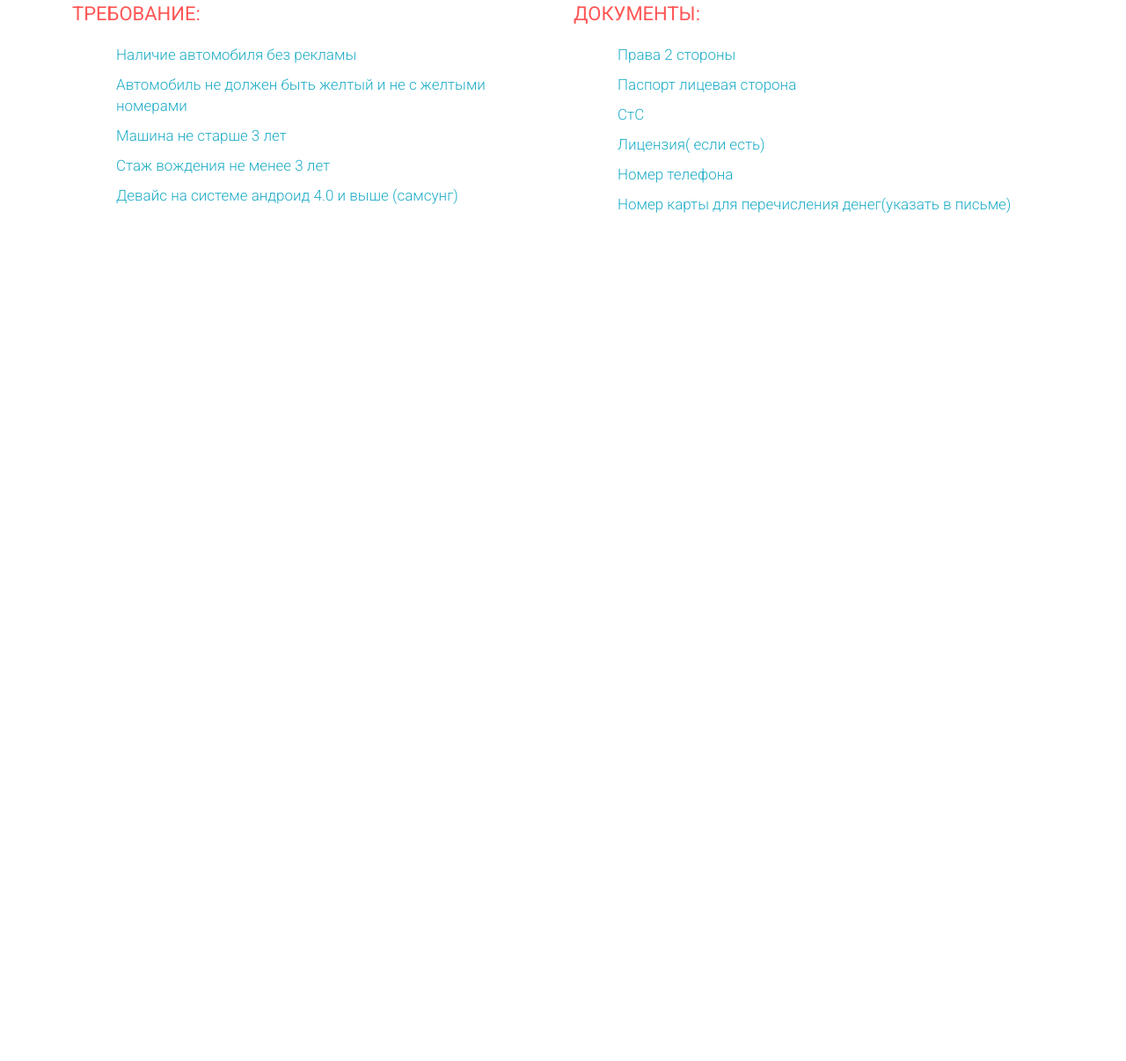
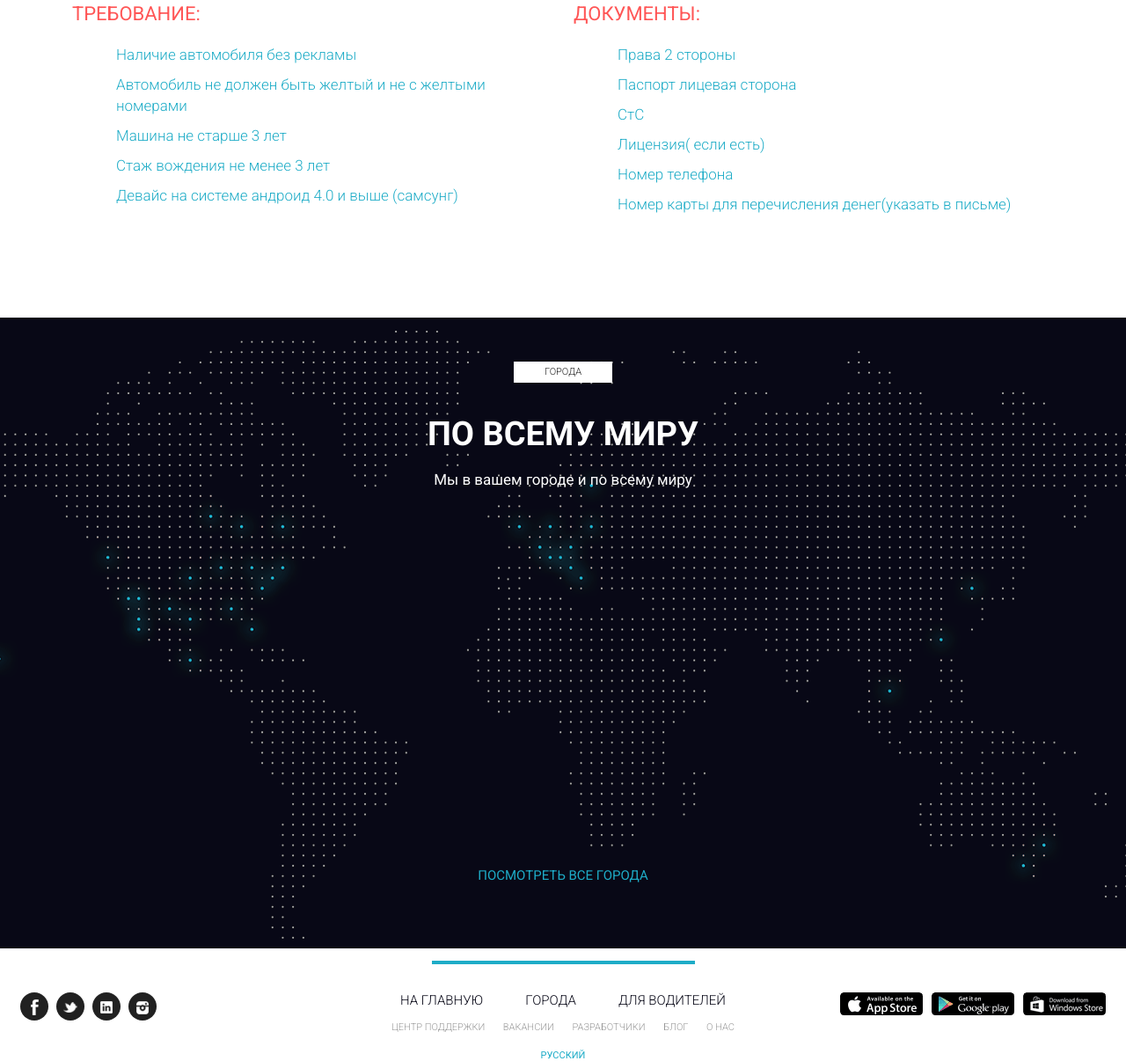
Before and after one commit to Wladekson/Uber, a plain HTML site: page index.html in a window 1280 px wide. Shown: the part 4218-5424 px from the top of the page at 88% size. Before the commit the page ends 4579 px from the top, so only its background shows below. Drawn offline with Linux system fonts and the light colour scheme.

Commit message:
footer added

```diff
--- a/index.html
+++ b/index.html
@@ -266,6 +266,56 @@
 			</div>
 		</div>
 	</section>
+	<section class="towns">
+		<div class="container">
+			<div class="label label_white">города</div>
+			<h2 class="title title_white">По всему миру</h2>
+			<div class="subtitle subtitle_white">Мы в вашем городе и по всему миру</div>
+			<a class='towns_link' href="#">посмотреть все города</a>
+		</div>
+	</section>
+	<footer>
+		<div class="footer_separator">
+		</div>
+		<div class="footer_wrapper">
+			<div class="footer_social">
+				<div class="footer_social_item">
+					<a href="#"><img src="icons/social/fb_icon.png" alt=""></a>
+				</div>
+				<div class="footer_social_item">
+					<a href="#"><img src="icons/social/twit_icon.png" alt=""></a>
+				</div>
+				<div class="footer_social_item">
+					<a href="#"><img src="icons/social/in_icon.png" alt=""></a>
+				</div>
+				<div class="footer_social_item">
+					<a href="#"><img src="icons/social/inst_icon.png" alt=""></a>
+				</div>
+
+			</div>
+			<div class="footer_links">
+				<div class="footer_links_main">
+					<a href="#">на главную</a>
+					<a href="#">города</a>
+					<a href="#">для водителей</a>
+				</div>
+				<div class="footer_links_sub">
+					<a href="#">центр поддержки</a>
+					<a href="#">вакансии</a>
+					<a href="#">разработчики</a>
+					<a href="#">блог</a>
+					<a href="#">о нас</a>
+				</div>
+				<div class="footer_links_lang">русский</div>
+			</div>
+			<div class="footer_stores">
+				<a class="footer_stores_img href="#"><img " src="icons/store/appstore_btn.png" alt=""></a>
+				<a class="footer_stores_img href="#"><img src="icons/store/gplay_btn.png" alt=""></a>
+				<a class="footer_stores_img href="#"><img src="icons/store/winstore_btn.png" alt=""></a>
+				<i></i>
+			</div>
+		</div>
+	</footer>
 
 
 
--- a/sass/style.sass
+++ b/sass/style.sass
@@ -41,9 +41,9 @@ nav
 		font-weight: 300
 		line-height: 20px
 		text-decoration: none
-
-	&:hover
-		text-decoration: underline
+		&:hover
+			text-decoration: underline
+			color: $white_color
 
 	&_item
 		padding-right: 28px
@@ -364,3 +364,112 @@ nav
 		font-weight: 300
 		line-height: 24px
 		color: $primary_color
+.towns
+	position: relative
+	min-height: 717px
+	padding-top: 50px
+	background: url('../img/bg/map_bg.png') center (center / cover) no-repeat
+	&_link
+		display: block
+		position: absolute
+		bottom: 49px
+		left: 50%
+		transform: translateX(-50%)
+		text-align: center
+		font-size: 15px
+		font-weight: 400
+		line-height: 68px
+		text-transform: uppercase
+		color: $primary_color
+		text-decoration: none
+		&:hover
+			text-decoration: underline
+			color: $primary_color
+
+footer
+	padding: 14px 23px 39px 23px
+	background-color: $white_color
+	a
+		text-decoration: none
+		&:hover
+			text-decoration: underline
+
+.footer
+	&_separator
+		width: 299px
+		height: 4px
+		background-color: $primary_color
+		margin: 0 auto
+
+	&_wrapper
+		display: flex
+		justify-content: space-between
+		align-items: flex-start
+		padding-top: 32px
+
+	&_wrapper > div
+			&:nth-child(3)
+				display: flex
+				justify-content: flex-end
+
+	&_social
+		align-self: flex-start
+		display: flex
+		justify-content: flex-start
+		&_item
+			display: flex
+			justify-content: center
+			align-items: center
+			margin-right: 9px
+			width: 32px
+			height: 32px
+			border-radius: 100%
+			background-color: $black_color
+			flex-shrink: 0
+			flex-grow: 0
+			img
+				max-width: 16px
+
+	&_links
+		width: 390px
+		margin: 0 auto
+		position: absolute
+		left: 50%
+		transform: translateX(-50%)
+
+		&_main
+			display: flex
+			justify-content: space-between
+			padding: 0 10px
+			a
+				color: #070716
+				font-size: 15px
+				font-weight: 300
+				text-transform: uppercase
+
+		&_sub
+			margin-top: 15px
+			display: flex
+			justify-content: space-between
+			a
+				color: #999999
+				font-size: 11px
+				font-weight: 300
+				text-transform: uppercase
+
+		&_lang
+			margin-top: 19px
+			color: $primary_color
+			font-size: 11px
+			font-weight: 400
+			text-transform: uppercase
+			text-align: center
+			cursor: pointer
+			&:hover
+				text-decoration: underline
+
+	&_stores
+		&_img
+			display: inline-block
+			width: 100%
+			margin-left: 10px
```
Also changed, not shown: css/style.min.css, 3 other files.
